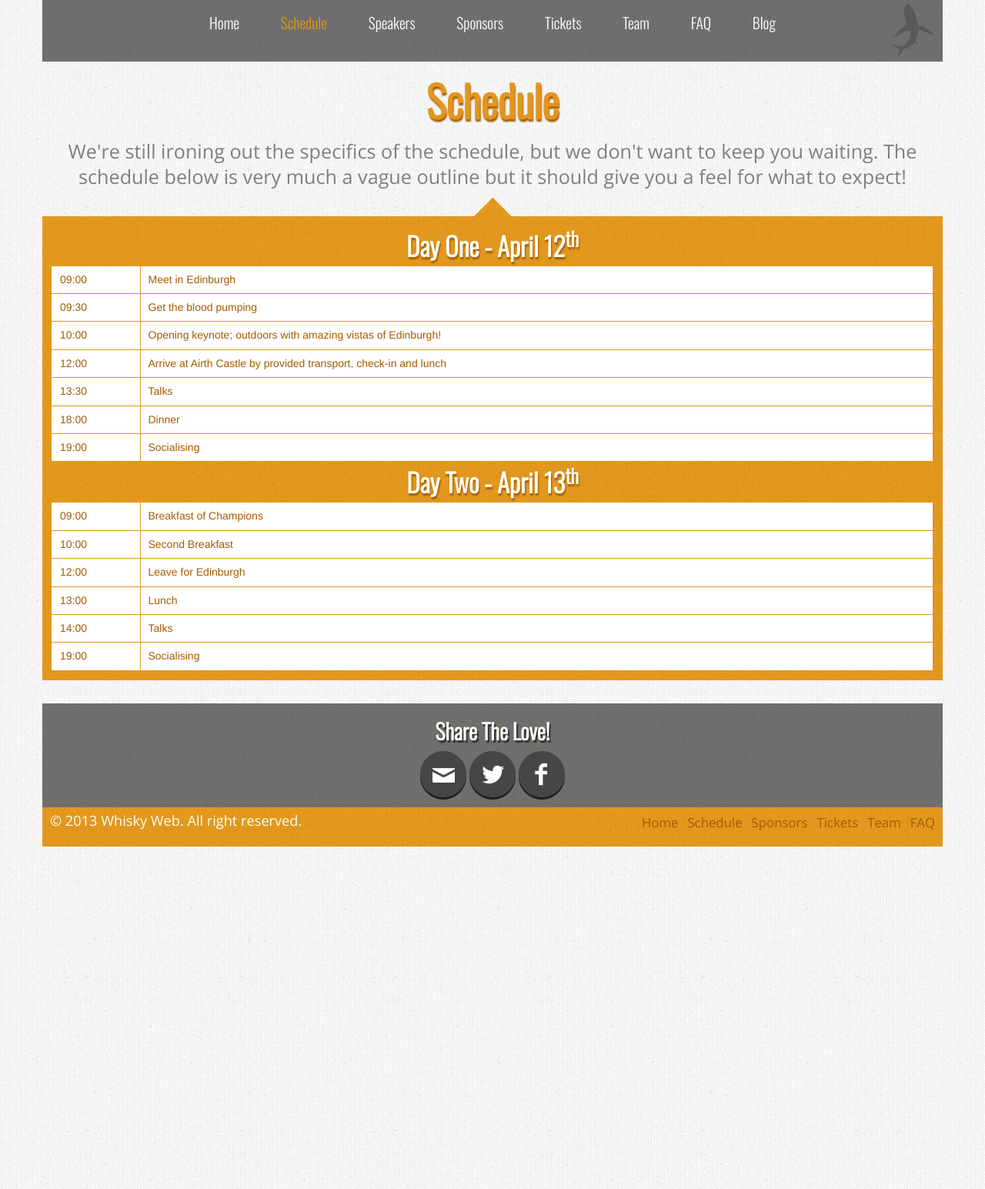
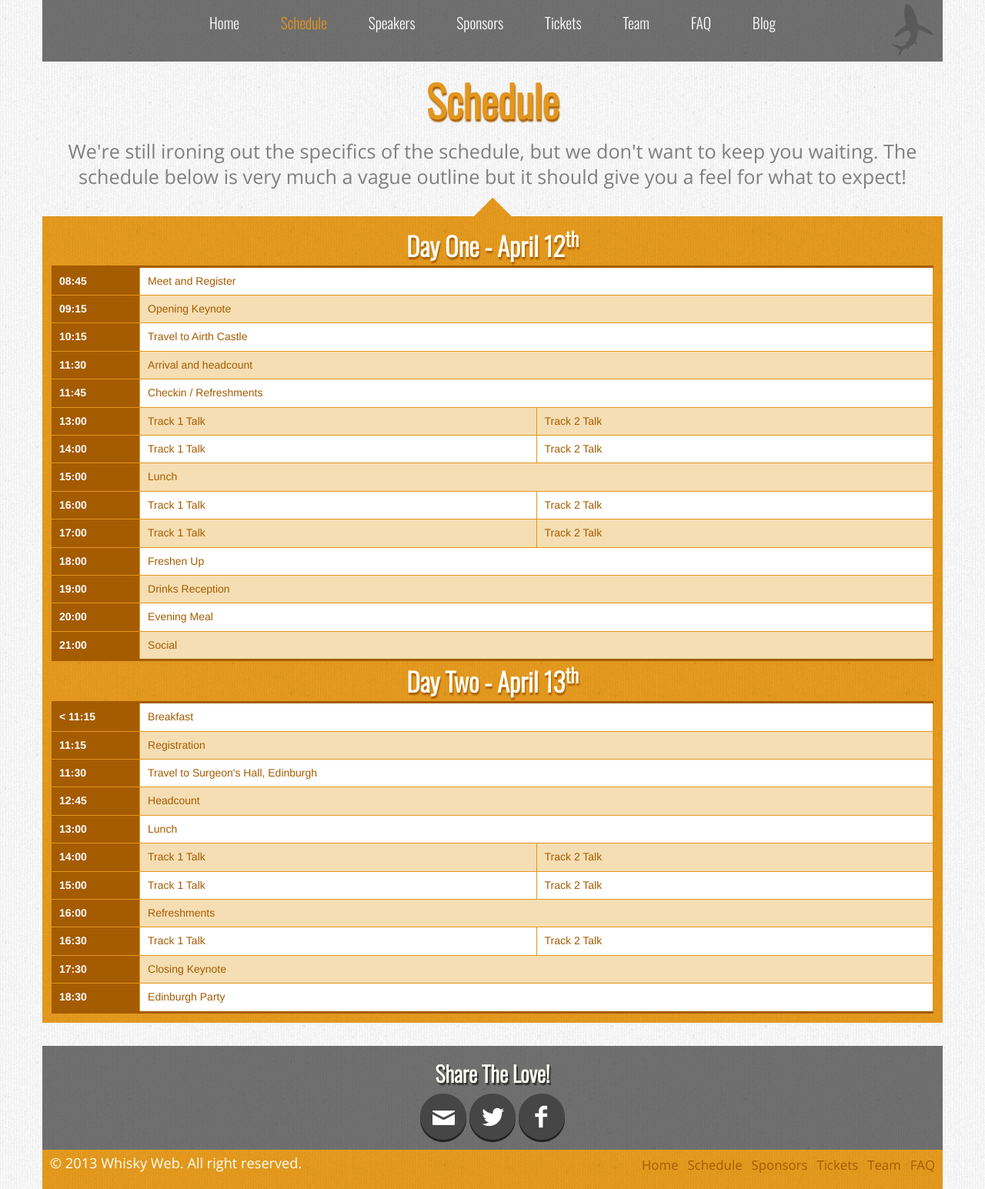
Before and after one commit to whiskyweb/whiskyweb-website, a Jekyll site: the page built from schedule.html, in a window 1280 px wide. Shown: the whole page at 77% size. Built offline with Jekyll 4.4.1, drawn with Linux system fonts in a browser that asks for light colours; nearby versions of some CDN libraries; Markdown is read by kramdown in place of the engine named in the settings.

Commit message:
Add more details schedule.

```diff
--- a/css/main.css
+++ b/css/main.css
@@ -265,7 +265,6 @@ div.triangle {
     width: 100%;
     margin: 0 auto;
     text-align: left;
-    border: 1px solid #fff;
 }
 
 #schedule,
@@ -311,7 +310,23 @@ div.triangle {
 }
 
 #schedule table tbody tr td.time {
+    background: #a55b00;
+    color: #fff;
+    font-weight: bold;
     width: 10%;
+    border-left: #a55b00;
+}
+
+#schedule table tbody tr td.stripe {
+    background: #f5deb3;
+}
+
+#schedule table tbody tr td.bthick {
+    border-bottom: 3px solid #a55b00;
+}
+
+#schedule table tbody tr td.tthick {
+    border-top: 3px solid #a55b00;
 }
 
 p.tier-title {
--- a/schedule.html
+++ b/schedule.html
@@ -20,31 +20,63 @@ title: Schedule
     <table>
         <tbody>
             <tr>
-                <td class="time">09:00</td>
-                <td>Meet in Edinburgh</td>
+                <td class="time tthick">08:45</td>
+                <td colspan="2" class="tthick">Meet and Register</td>
             </tr>
             <tr>
-                <td class="time">09:30</td>
-                <td>Get the blood pumping</td>
+                <td class="time">09:15</td>
+                <td colspan="2" class="stripe">Opening Keynote</td>
             </tr>
             <tr>
-                <td class="time">10:00</td>
-                <td>Opening keynote; outdoors with amazing vistas of Edinburgh!</td>
+                <td class="time">10:15</td>
+                <td colspan="2">Travel to Airth Castle</td>
             </tr>
             <tr>
-                <td class="time">12:00</td>
-                <td>Arrive at Airth Castle by provided transport, check-in and lunch</td>
+                <td class="time">11:30</td>
+                <td colspan="2" class="stripe">Arrival and headcount</td>
             <tr>
-                <td class="time">13:30</td>
-                <td>Talks</td>
+                <td class="time">11:45</td>
+                <td colspan="2">Checkin / Refreshments</td>
+            </tr>
+            <tr>
+                <td class="time">13:00</td>
+                <td class="stripe">Track 1 Talk</td>
+                <td class="stripe">Track 2 Talk</td>
+            </tr>
+            <tr>
+                <td class="time">14:00</td>
+                <td>Track 1 Talk</td>
+                <td>Track 2 Talk</td>
+            </tr>
+            <tr>
+                <td class="time">15:00</td>
+                <td colspan="2" class="stripe">Lunch</td>
+            </tr>
+            <tr>
+                <td class="time">16:00</td>
+                <td>Track 1 Talk</td>
+                <td>Track 2 Talk</td>
+            </tr>
+            <tr>
+                <td class="time">17:00</td>
+                <td class="stripe">Track 1 Talk</td>
+                <td class="stripe">Track 2 Talk</td>
             </tr>
             <tr>
                 <td class="time">18:00</td>
-                <td>Dinner</td>
+                <td colspan="2">Freshen Up</td>
             </tr>
             <tr>
                 <td class="time">19:00</td>
-                <td>Socialising</td>
+                <td colspan="2" class="stripe">Drinks Reception</td>
+            </tr>
+            <tr>
+                <td class="time">20:00</td>
+                <td colspan="2">Evening Meal</td>
+            </tr>
+            <tr>
+                <td class="time bthick">21:00</td>
+                <td colspan="2" class="stripe bthick">Social</td>
             </tr>
         </tbody>
     </table>
@@ -52,28 +84,51 @@ title: Schedule
     <table>
         <tbody>
             <tr>
-                <td class="time">09:00</td>
-                <td>Breakfast of Champions</td>
+                <td class="time tthick">&lt; 11:15</td>
+                <td colspan="2" class="tthick">Breakfast</td>
             </tr>
             <tr>
-                <td class="time">10:00</td>
-                <td>Second Breakfast</td>
+                <td class="time">11:15</td>
+                <td colspan="2" class="stripe">Registration</td>
             </tr>
             <tr>
-                <td class="time">12:00</td>
-                <td>Leave for Edinburgh</td>
+                <td class="time">11:30</td>
+                <td colspan="2">Travel to Surgeon's Hall, Edinburgh</td>
+            </tr>
+            <tr>
+                <td class="time">12:45</td>
+                <td colspan="2" class="stripe">Headcount</td>
             </tr>
             <tr>
                 <td class="time">13:00</td>
-                <td>Lunch</td>
+                <td colspan="2">Lunch</td>
             </tr>
             <tr>
                 <td class="time">14:00</td>
-                <td>Talks</td>
+                <td class="stripe">Track 1 Talk</td>
+                <td class="stripe">Track 2 Talk</td>
             </tr>
             <tr>
-                <td class="time">19:00</td>
-                <td>Socialising</td>
+                <td class="time">15:00</td>
+                <td>Track 1 Talk</td>
+                <td>Track 2 Talk</td>
+            </tr>
+            <tr>
+                <td class="time">16:00</td>
+                <td colspan="2" class="stripe">Refreshments</td>
+            </tr>
+            <tr>
+                <td class="time">16:30</td>
+                <td>Track 1 Talk</td>
+                <td>Track 2 Talk</td>
+            </tr>
+            <tr>
+                <td class="time">17:30</td>
+                <td colspan="2" class="stripe">Closing Keynote</td>
+            </tr>
+            <tr>
+                <td class="time bthick">18:30</td>
+                <td colspan="2" class="bthick">Edinburgh Party</td>
             </tr>
         </tbody>
     </table>
```
